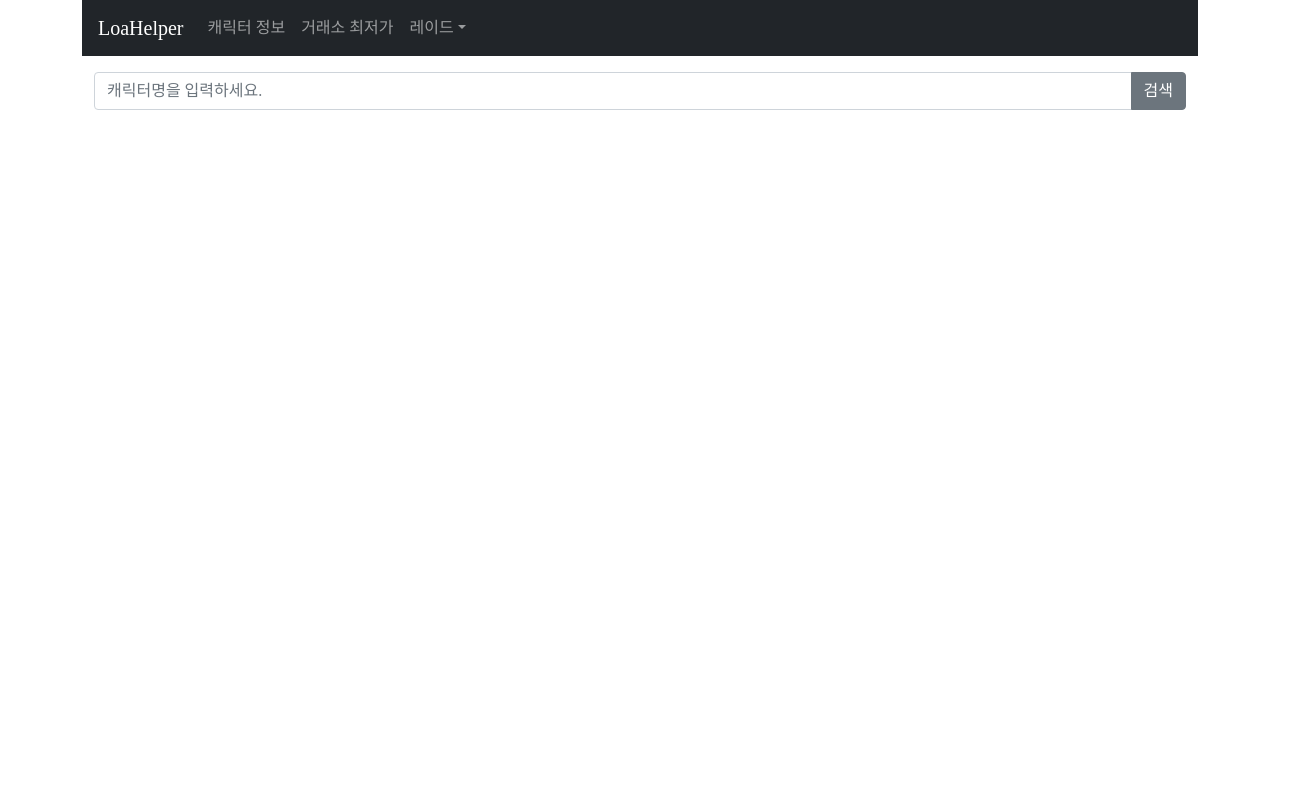
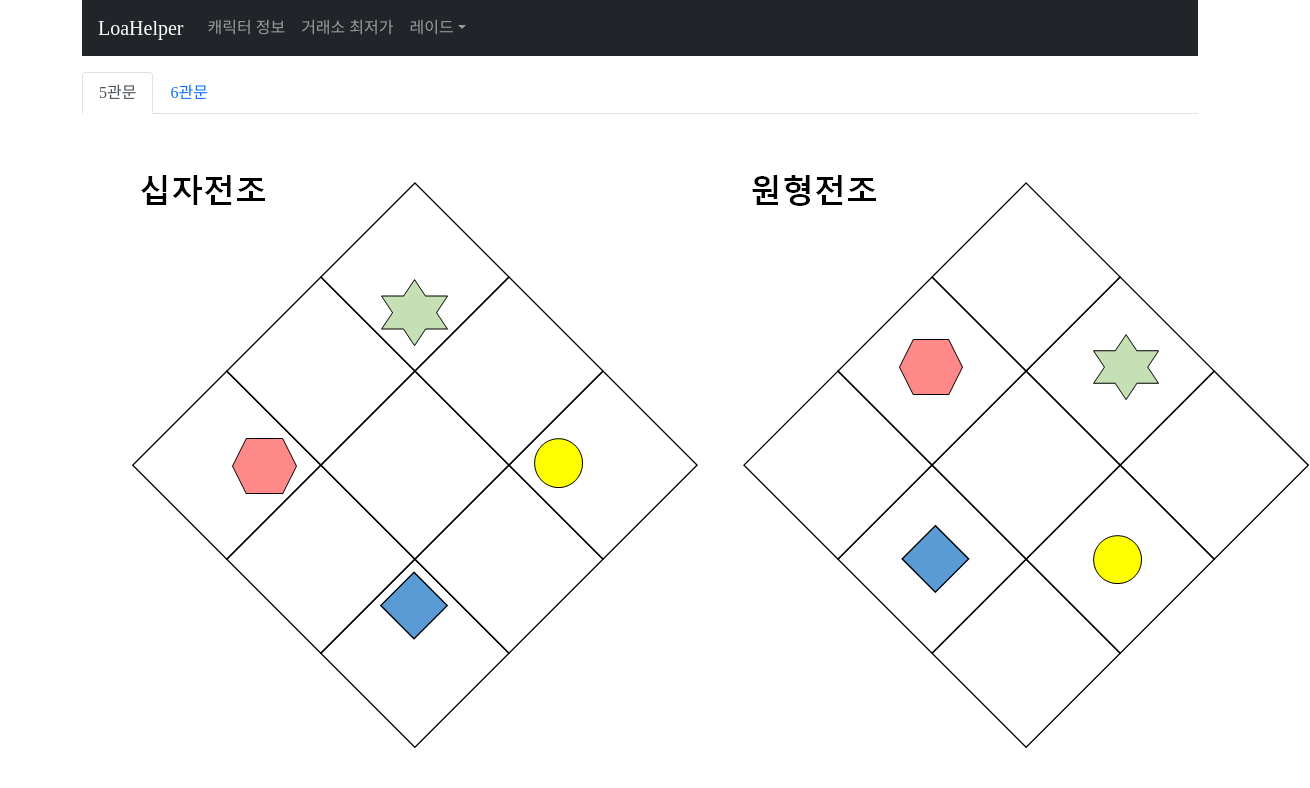
Before and after one commit to Wseop/LoaHelper, a React (Create React App) app: page /raid in a window 1280 px wide. Shown: the top 788 px of the page, 1310 px wide, since content can reach past the window. Built offline with nearby package versions, Linux system fonts and the light colour scheme.

Commit message:
fix routing

```diff
--- a/src/App.js
+++ b/src/App.js
@@ -6,6 +6,7 @@ import Navigation from './components/Navigation.js';
 import ContentRaid from './components/ContentRaid.js';
 import Profile from './components/Profile.js';
 import Exchange from './components/Exchange.js';
+import { BrowserRouter } from 'react-router-dom/cjs/react-router-dom.min';
 
 function App() {
   return (
@@ -13,19 +14,13 @@ function App() {
       <div className="App">
           <Navigation />
 
-        <div className="Content">
+        <BrowserRouter basename={process.env.URL_BASE}>
           <Switch>
-            <Route exact path='/exchange'>
-              <Exchange />
-            </Route>
-            <Route exact path="/Raid/:id">
-              <ContentRaid />
-            </Route>
-            <Route path="/">
-              <Profile />
-            </Route>
+            <Route exact path="/" component={Profile} />
+            <Route path='/exchange' component={Exchange} />
+            <Route path="/raid" component={ContentRaid} />
           </Switch>
-        </div>
+        </BrowserRouter>
       </div>
     </div>
   );
--- a/src/components/ContentRaid.js
+++ b/src/components/ContentRaid.js
@@ -158,13 +158,9 @@ function Abrelshud() {
 }
 
 function ContentRaid() {
-    let {id} = useParams();
-
-    if (id == 0) {
-        return (
-            <Abrelshud />
-        );
-    }
+    return (
+        <Abrelshud />
+    )
 }
 
 export default ContentRaid;
--- a/src/components/Navigation.js
+++ b/src/components/Navigation.js
@@ -1,16 +1,16 @@
-import React, { useState, useEffect } from 'react';
-import { Nav, Navbar, Container, NavDropdown } from 'react-bootstrap';
+import React from 'react';
+import { Nav, Navbar, NavDropdown } from 'react-bootstrap';
 import { Link } from 'react-router-dom';
 
-function Navigation(props) {
+function Navigation() {
     return (
         <Navbar className="sticky-top ps-3 pe-3" bg="dark" variant="dark">
-          <Navbar.Brand as={Link} to="/">LoaHelper</Navbar.Brand>
+          <Navbar.Brand href="/">LoaHelper</Navbar.Brand>
           <Nav className="me-auto">
             <Nav.Link href='/'>캐릭터 정보</Nav.Link>
             <Nav.Link href='/exchange'>거래소 최저가</Nav.Link>
             <NavDropdown title="레이드">
-                <NavDropdown.Item as={Link} to ="/Raid/0">아브렐슈드</NavDropdown.Item>
+                <NavDropdown.Item href="raid">아브렐슈드</NavDropdown.Item>
             </NavDropdown>
           </Nav>
         </Navbar>
```
Also changed, not shown: 1 other file (tests, documents, lock files or other folders).
